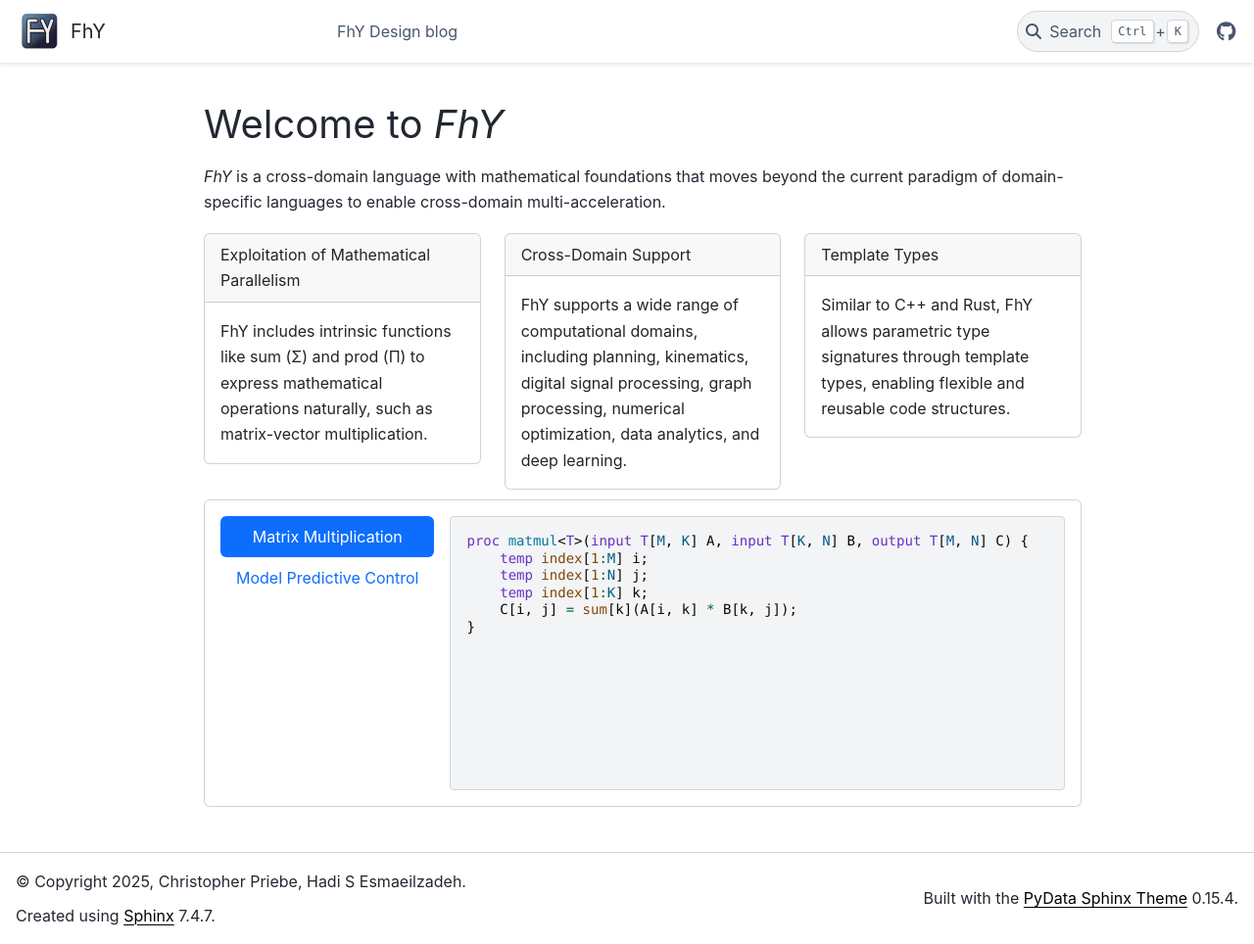
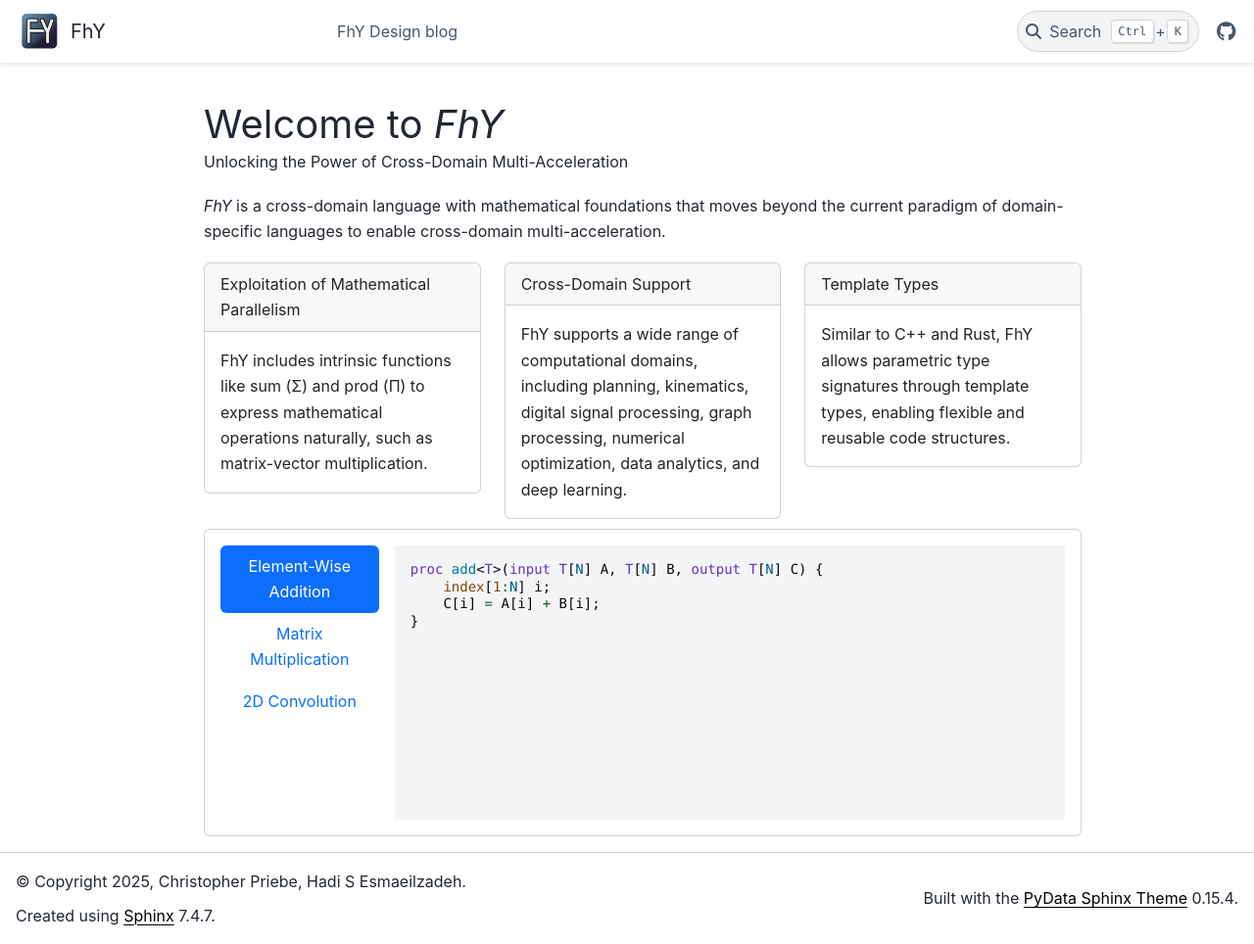
Before and after one commit to actlab-fhy/FhY, a Sphinx documentation site: the page built from docs/source/index.rst, in a window 1280 px wide and 964 px high. Shown: the whole window at 98% size. Built offline with Sphinx 7.4.7 and the PyData theme 0.15.4, drawn with Linux system fonts in a browser that asks for light colours; pages that are not in the unit, such as notebooks, are missing from menus; some of the changed lines change nothing that is shown.

Commit message:
fix(docs): Fixed navigable tab widget + updated code examples + added subtitle to index page.

```diff
--- a/docs/source/_static/css/custom.css
+++ b/docs/source/_static/css/custom.css
@@ -15,8 +15,17 @@
 }
 
 .navigable-tab-widget {
+    .nav-pills {
+        margin-bottom: 5px;
+
+        @media screen and (min-width: 768px) {
+            margin-bottom: 0px;
+        }
+    }
 
     .tab-content {
+        background-color: var(--pst-color-surface);
+        width: 100%;
         flex-grow: 1;
         overflow-x: auto;
     }
@@ -24,5 +33,6 @@
     pre {
         height: 20em;
         overflow-y: auto;
+        border: none;
     }
 }
--- a/docs/source/_templates/index.html
+++ b/docs/source/_templates/index.html
@@ -22,8 +22,8 @@
         <div class="col-xs-12">
             <div class="card">
                 <div class="card-body">
-                <div class="d-flex align-items-start">
-                    <div class="nav flex-column nav-pills me-3" id="v-pills-tab" role="tablist" aria-orientation="vertical">
+                    <div class="d-flex flex-column flex-md-row align-items-start">
+                        <div class="nav flex-md-column nav-pills me-3" id="v-pills-tab" role="tablist" aria-orientation="vertical">
                             {% for example in fhy_examples %}
                                 {% set button_display_style = "active" if loop.first else "" %}
                                 {% set button_selected = "true" if loop.first else "false" %}
@@ -44,7 +44,8 @@
 {% endmacro %}
 
 {% block body %}
-    <h1>Welcome to <em>FhY</em></h1>
+    <h1 style="margin-bottom: 2px">Welcome to <em>FhY</em></h1>
+    <p>Unlocking the Power of Cross-Domain Multi-Acceleration<p>
     <p><em>FhY</em> is a cross-domain language with mathematical foundations that moves beyond the current paradigm of domain-specific languages to enable cross-domain multi-acceleration.</p>
 
     {{ render_fhy_highlight_card_collection([
@@ -55,104 +56,61 @@
 
     {{ render_fhy_code_selector([
         {
+            "id": "add",
+            "name": "Element-Wise Addition",
+            "code": '''
+proc add<T>(input T[N] A, T[N] B, output T[N] C) {
+    index[1:N] i;
+    C[i] = A[i] + B[i];
+}
+            '''
+        },
+        {
             "id": "matmul",
             "name": "Matrix Multiplication",
             "code": '''
-proc matmul<T>(input T[M, K] A, input T[K, N] B, output T[M, N] C) {
-    temp index[1:M] i;
-    temp index[1:N] j;
-    temp index[1:K] k;
+proc matmul<T>(input T[M, K] A, T[K, N] B, output T[M, N] C) {
+    index[1:M] i, index[1:N] j, index[1:K] k;
     C[i, j] = sum[k](A[i, k] * B[k, j]);
 }
             '''
         },
         {
-            "id": "mpc",
-            "name": "Model Predictive Control",
-            "code" : '''
-proc mvmul(
-    input float32[M, N] A,
-    input float32[N] B,
-    output float32[M] C
-) {
-    temp index[1:M] i;
-    temp index[1:N] j;
-    C[i] = sum[j](A[i, j] * B[j]);
+            "id": "conv2d",
+            "name": "2D Convolution",
+            "code": '''
+op pad<T>(
+    input T [N, C, H, W] X, param int64 PADDING_X, int64 PADDING_Y
+) -> T[N, C, H + 2 * PADDING_Y, W + 2 * PADDING_X] {
+    T[N, C, H + 2 * PADDING_Y, W + 2 * PADDING_X] X_padded;
+
+    index[1:N] n, index[1:C] c, index[1:H] h, index[1:W] w;
+    index[1:PADDING_X] padding_x_lower, index[W + 1:W + PADDING_X] padding_x_upper;
+    index[1:PADDING_Y] padding_y_lower, index[H + 1:H + PADDING_Y] padding_y_upper;
+
+    X_padded[n, c, h + PADDING_Y, w + PADDING_X] = X[n, c, h, w];
+    X_padded[n, c, padding_y_lower, padding_x_lower] = 0.0;
+    X_padded[n, c, padding_y_upper, padding_x_upper] = 0.0;
+
+    return X_padded;
 }
 
-proc process_pos(
-    input float32[3] pos,
-    output float32[3] processed_pos
+proc conv<T>(
+    param int64 STRIDES_X, int64 STRIDES_Y, int64 PADDING_X, int64 PADDING_Y,
+    input T[N, IC, IH, IW] X, param T[OC, IC, KH, KW] W,
+    output T[
+        N,
+        OC,
+        (IH + 2 * PADDING_Y - KH) // STRIDES_Y + 1,
+        (IW + 2 * PADDING_X - KW) // STRIDES_X + 1
+    ] Y
 ) {
-    temp index[1:3] i;
-    processed_pos[i] = pos[i] * 2.0;
-}
+    index[1:N] n, index[1:IC] ic, index[1:OC] oc, index[1:KH] kh, index[1:KW] kw;
+    index[1:(IH + 2 * PADDING_Y - KH) // STRIDES_Y + 1:STRIDES_Y] oh;
+    index[1:(IW + 2 * PADDING_X - KW) // STRIDES_X + 1:STRIDES_X] ow;
 
-proc predict_trajectory(
-    input float32[A] pos,
-    input float32[B] ctrl_mdl,
-    param float32[C, A] P,
-    param float32[C, B] H,
-    output float32[C] pred
-) {
-    temp index[1:C] i;
-    temp float32[C] pred_comp_1;
-    temp float32[C] pred_comp_2;
-    mvmul(P, pos, pred_comp_1);
-    mvmul(H, ctrl_mdl, pred_comp_2);
-    pred[i] = pred_comp_1[i] + pred_comp_2[i];
-}
-
-proc update_ctrl_model(
-    input float32[B] ctrl_prev,
-    input float32[B] g,
-    output float32[B] ctrl_mdl,
-    output float32[S] ctrl_sgnl,
-    param int32 h
-) {
-    temp index[1:B - 1] i;
-    temp index[1:S] j;
-    ctrl_sgnl[j] = ctrl_prev[h * j];
-    ctrl_mdl[(h - 1) * j] = 0.0;
-    ctrl_mdl[i] = ctrl_prev[(i + 1) * h] - g[(i + 1) * h];
-}
-
-proc compute_ctrl_grad(
-    input float32[C] pos_pred,
-    input float32[B] ctrl_mdl,
-    input float32[C] pos_ref,
-    param float32[B, C] HQ_g,
-    param float32[B, B] R_g,
-    output float32[B] g
-) {
-    temp index[1:B] i;
-    temp index[1:C] j;
-    temp float32[B] P_g;
-    temp float32[B] H_g;
-    temp float32[C] err;
-    err[j] = pos_ref[j] - pos_pred[j];
-    mvmul(HQ_g, err, P_g);
-    mvmul(R_g, ctrl_mdl, H_g);
-    g[i] = P_g[i] + H_g[i];
-}
-
-proc main(
-    input float32[3] pos,
-    state float32[20] ctrl_mdl,
-    param float32[30] pos_ref,
-    param float32[30, 3] P,
-    param float32[20, 30] HQ_g,
-    param float32[30, 20] H,
-    param float32[20, 20] R_g,
-    output float32[2] ctrl_sgnl
-) {
-    temp float32[30] pos_pred;
-    temp float32[20] g;
-    temp float32[3] processed_pos;
-    process_pos(pos, processed_pos);
-    predict_trajectory(processed_pos, ctrl_mdl, P, H, pos_pred);
-    compute_ctrl_grad(pos_pred, ctrl_mdl, pos_ref, HQ_g, R_g, g);
-    update_ctrl_model(ctrl_mdl, g, ctrl_mdl, ctrl_sgnl, 10);
+    T[N, IC, IH + 2 * PADDING_Y, IW + 2 * PADDING_X] X_padded = pad<T>(X, PADDING_X, PADDING_Y);
+    Y[n, oc, oh, ow] = sum[ic, kh, kw](X_padded[n, ic, oh + kh, ow + kw] * W[oc, ic, kh, kw]);
 }
             '''
         }
```
Lines whose indentation alone changed are shown as unchanged.
